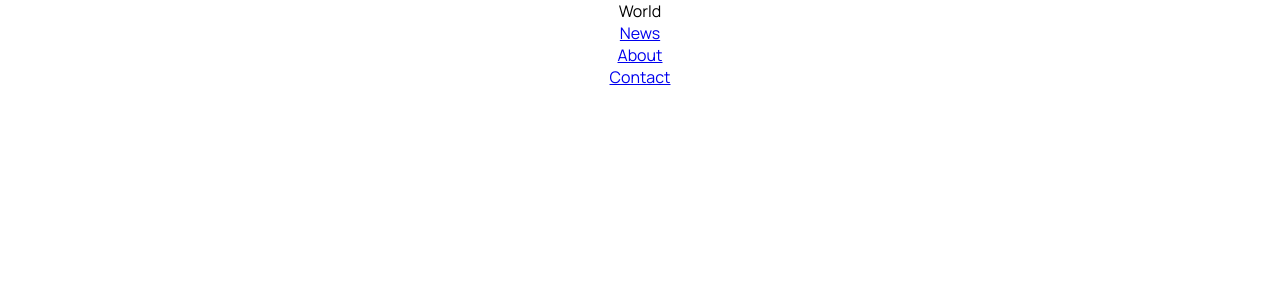
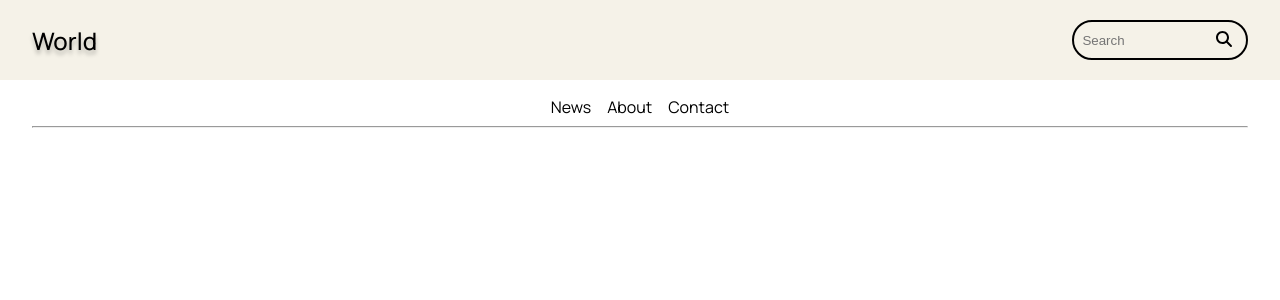
Before and after one commit to principalkelvo/NewsPaper, a React (Create React App) app: page / in a window 1280 px wide. Shown: the top 300 px of the page. Built offline with nearby package versions, Linux system fonts and the light colour scheme.

Commit message:
adds navbar items and logo

```diff
--- a/src/components/navbar/Navbar.js
+++ b/src/components/navbar/Navbar.js
@@ -1,17 +1,21 @@
-import NavbarCSS from "./Navbar.module.css";
 import React from "react";
 import { NavLink } from "react-router-dom";
+import NavbarCSS from "./Navbar.module.css";
+import SearchBar from "./SearchBar";
 
 function Navbar() {
   return (
     <>
-       <div className={NavbarCSS.navbar}>
+      <nav className={NavbarCSS.navbar}>
         {/* logo  */}
         <div className={NavbarCSS.navbarItems + " " + NavbarCSS.logo}>
           World
         </div>
+        <div className={NavbarCSS.navbarSearch}>
+        <SearchBar />
         </div>
-        <div className={NavbarCSS.navbarItems}>
+      </nav>
+      <nav className={NavbarCSS.navbarItems}>
         <ul>
           <li>
             <NavLink to="/" className={NavbarCSS.linkStyles}>
@@ -28,8 +32,9 @@ function Navbar() {
               Contact
             </NavLink>
           </li>
+        <hr/>
         </ul>
-        </div>
+      </nav>
     </>
   );
 }
--- a/src/components/navbar/Navbar.module.css
+++ b/src/components/navbar/Navbar.module.css
@@ -0,0 +1,50 @@
+.navbar {
+    min-width: 1.625rem;
+    display: flex;
+    justify-content: space-between;
+    align-items: center;
+    background-color: var(--lightBlue);
+  }
+
+  .navbarSearch{
+    margin:  1rem 2rem;
+  }
+
+   .navbarItems ul {
+    margin: 1rem 2rem;
+  }
+
+   .navbarItems li {
+    display: inline-block;
+    font-size: 1rem;
+    text-decoration: none;
+    padding-bottom: 0.5rem;
+    transition: all 0.3s ease-in-out;
+  }
+   .navbarItems li:hover{
+    border-bottom: 1px solid red;
+    cursor: pointer;
+
+  }
+  .linkStyles{
+    color: black;
+    text-decoration:none;
+    padding: 0.5rem;
+
+    /* padding: 0 1em; */
+  }
+  .navbarItems li:hover .linkStyles{
+    color: red;
+  }
+
+  .navbarItems.logo {
+    font-weight: 500;
+    line-height: 1.8125rem;
+    margin: 0 2rem;
+
+    /* identical to box height */
+    font-size: 1.5rem;
+    color: #000000;
+
+    text-shadow: 0px 4px 4px rgba(0, 0, 0, 0.25);
+  }
```
Lines whose indentation alone changed are shown as unchanged.
